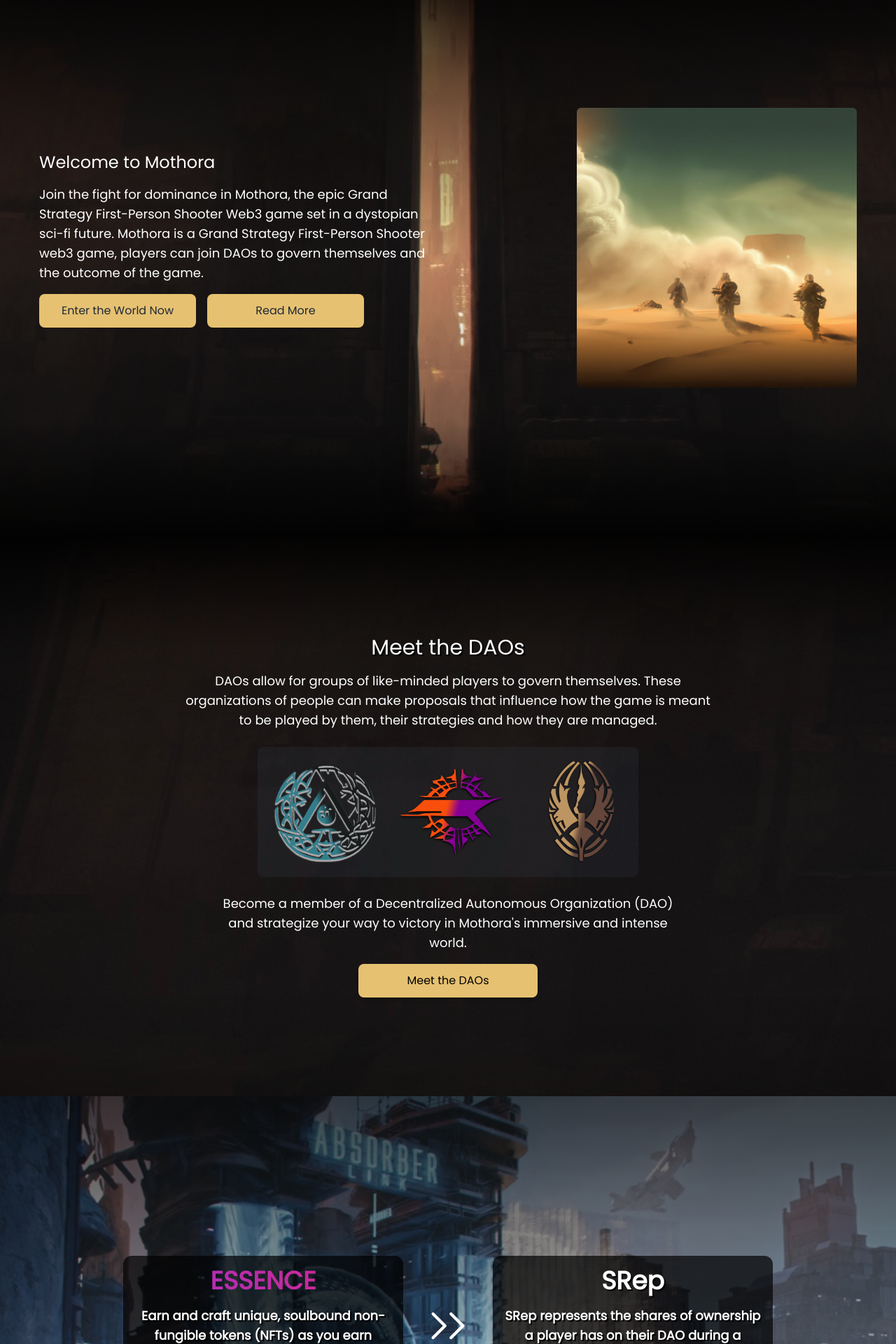
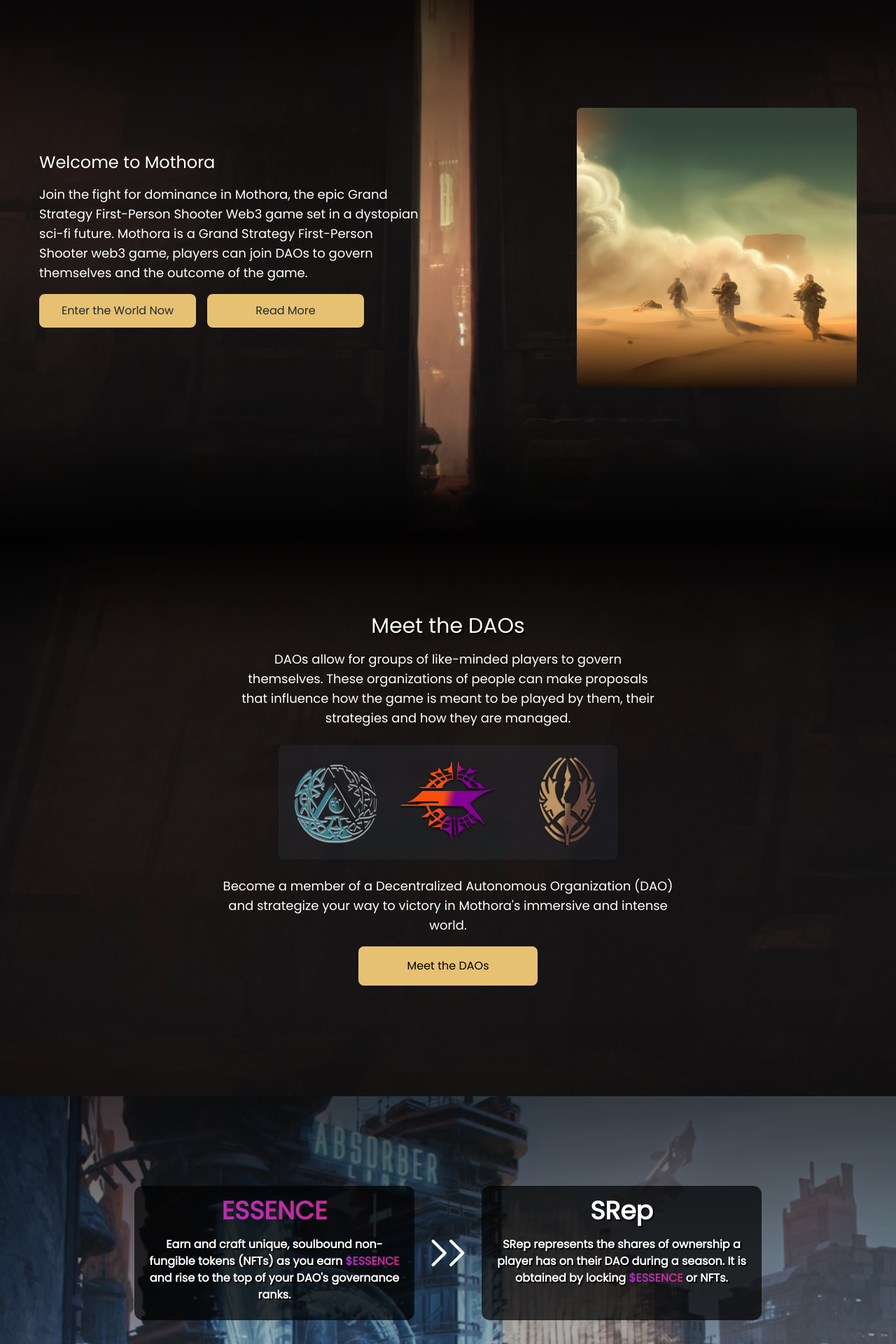
Before and after one commit to Mothora/mothora-landing, a Next.js app: page / in a window 1280 px wide. Shown: the part 834-2754 px from the top of the page at 70% size. Built offline with nearby package versions, Linux system fonts and the light colour scheme.

Commit message:
Mobile Responsiveness

```diff
--- a/src/pages/daos.tsx
+++ b/src/pages/daos.tsx
@@ -22,18 +22,18 @@ export default function Daos() {
   }: DAOSectionProps) => {
     return (
       <div
-        className={`${color} group w-full rounded-xl border border-solid border-slate-700 bg-opacity-20 px-12 py-6 backdrop-blur-md animate-in fade-in slide-in-from-${
+        className={`${color} group w-full rounded-xl border border-solid border-slate-700 bg-opacity-20 py-12 backdrop-blur-md animate-in fade-in md:px-12 md:py-8 slide-in-from-${
           layout == "left" ? "left" : "right"
         }-10 duration-700`}
         id={name}
       >
-        <div className="flex justify-center gap-20 transition-all duration-300 group-hover:scale-105">
+        <div className="flex flex-shrink-0 flex-col items-center justify-center gap-4 transition-all duration-300 group-hover:scale-105 md:flex-row md:gap-20">
           <div
             style={{
               backgroundImage: `url(${image})`,
             }}
-            className={`bg-fill flex h-64 w-64 items-center justify-center rounded-lg bg-center bg-no-repeat shadow-md ${
-              layout == "right" && "order-2"
+            className={`bg-fill flex h-52 w-52 shrink-0 items-center justify-center rounded-lg bg-center bg-no-repeat shadow-md md:h-64 md:w-64 ${
+              layout == "right" && "md:order-2"
             } `}
           >
             <Image
@@ -43,10 +43,10 @@ export default function Daos() {
               height={150}
             />
           </div>
-          <div className="flex w-96 flex-col">
+          <div className="flex w-11/12 flex-col items-center text-center md:w-96 md:items-start md:text-left">
             <h2>{name}</h2>
             <p>{description}</p>
-            <a className="btn mt-6 w-64 text-center" href={link}>
+            <a className="btn mt-6 text-center md:w-64" href={link}>
               Learn More
             </a>
           </div>
@@ -74,11 +74,11 @@ export default function Daos() {
         }}
       ></div>
       <div className="relative pb-40">
-        <div className="flex w-full flex-col items-center gap-4 px-8 pt-24">
-          <div className="flex w-full flex-col items-center justify-center rounded-2xl bg-black bg-opacity-50 px-6 pb-4 text-center backdrop-blur-md animate-in fade-in slide-in-from-top-10 duration-700">
+        <div className="flex w-full flex-col items-center gap-4 px-2 pt-24 md:px-8">
+          <div className="flex w-full flex-col items-center justify-center rounded-2xl bg-black bg-opacity-50 pb-4 text-center backdrop-blur-md animate-in fade-in slide-in-from-top-10 duration-700 md:px-6">
             <h1 className="pb-0">The DAOs</h1>
             <h2>Meet the 3 DAOs</h2>
-            <p className="pb-4">
+            <p className="px-2 pb-4">
               Decentralized Autonomous Organizations, or DAOs, are a critical
               part of Mothora. They allow for groups of like-minded players to
               govern themselves. These organizations of people can make
--- a/src/pages/index.tsx
+++ b/src/pages/index.tsx
@@ -3,7 +3,7 @@ import Header from "@components/header";
 import Link from "next/link";
 import { BsChevronDown } from "react-icons/bs";
 import Image from "next/image";
-import { RxDoubleArrowRight } from "react-icons/rx";
+import { RxDoubleArrowDown, RxDoubleArrowRight } from "react-icons/rx";
 
 export default function Home() {
   return (
@@ -87,16 +87,16 @@ const WelcomeSection = () => {
           url("/images/cdys-walls.jpeg")`,
       }}
     >
-      <div className="flex h-full items-center justify-between px-14 pb-16">
-        <div>
+      <div className="flex h-full flex-col items-center justify-between px-14 pb-16 text-center md:flex-row">
+        <div className="flex flex-col justify-center lg:justify-start lg:text-left">
           <h2>Welcome to Mothora</h2>
-          <p className="max-w-xl">
+          <p className="w-80 lg:w-[550px]">
             Join the fight for dominance in Mothora, the epic Grand Strategy
             First-Person Shooter Web3 game set in a dystopian sci-fi future.
             Mothora is a Grand Strategy First-Person Shooter web3 game, players
             can join DAOs to govern themselves and the outcome of the game.
           </p>
-          <div className="flex gap-4 pt-4">
+          <div className="flex flex-col items-center justify-center gap-4 pt-4 lg:flex-row lg:justify-start">
             <a className="btn w-56 text-center" href="https://app.mothora.xyz">
               Enter the World Now
             </a>
@@ -114,9 +114,16 @@ const WelcomeSection = () => {
           <Image
             src="/images/n1.jpeg"
             alt="Mothora Example"
-            className="rounded-md"
+            className="hidden rounded-md md:block"
             width={400}
             height={400}
+          />
+          <Image
+            src="/images/n1.jpeg"
+            alt="Mothora Example"
+            className="rounded-md md:hidden"
+            width={200}
+            height={200}
           />
         </div>
       </div>
@@ -140,8 +147,10 @@ const DAOSection = () => {
           url("/images/walls-zoom.jpeg")`,
       }}
     >
-      <h2 className="text-shadow text-center text-3xl">Meet the DAOs</h2>
-      <p className="max-w-3xl text-center">
+      <h2 className="text-shadow pt-14 text-center text-3xl md:pt-0">
+        Meet the DAOs
+      </h2>
+      <p className="w-80 text-center lg:w-[600px]">
         DAOs allow for groups of like-minded players to govern themselves. These
         organizations of people can make proposals that influence how the game
         is meant to be played by them, their strategies and how they are
@@ -154,8 +163,8 @@ const DAOSection = () => {
           <Image
             src="/images/daos/sc-logo.png"
             alt="Shadow Council"
-            width="160"
-            height="160"
+            width="130"
+            height="130"
             className="cursor-pointer duration-300 hover:scale-110"
           />
         </Link>
@@ -168,8 +177,8 @@ const DAOSection = () => {
           <Image
             src="/images/daos/eh-logo.png"
             alt="Iron Empire"
-            width="160"
-            height="160"
+            width="150"
+            height="150"
             className="cursor-pointer duration-300 hover:scale-110"
           />
         </a>
@@ -182,8 +191,8 @@ const DAOSection = () => {
           <Image
             src="/images/daos/fed-logo.png"
             alt="The Federation"
-            width="160"
-            height="160"
+            width="140"
+            height="140"
             className="cursor-pointer duration-300 hover:scale-110"
           />
         </a>
@@ -200,6 +209,7 @@ const DAOSection = () => {
         link="/daos"
         type="link"
       />
+      <div className="pb-8"></div>
     </div>
   );
 };
@@ -220,11 +230,12 @@ const EssenceSection = () => {
           url("/images/cdys-essence-2.jpeg")`,
       }}
     >
-      <div className="flex h-full flex-col items-center justify-center gap-2">
-        <div className="mb-6 flex items-center gap-8 px-8">
-          <div className="w-[400px] rounded-xl bg-black bg-opacity-70 px-4 pb-4">
+      <div className="flex h-full flex-col items-center gap-2">
+        <div className="mt-6 flex flex-shrink-0 flex-col items-center gap-4 px-8 lg:mt-32 lg:mb-6 lg:flex-row">
+          {/* First Card */}
+          <div className="h-56 w-[270px] rounded-xl bg-black bg-opacity-70 px-4 pb-4 md:w-[350px] lg:h-48 lg:w-[400px]">
             <h2 className="essence text-center text-4xl">ESSENCE</h2>
-            <p className="max-w-3xl text-center font-bold">
+            <p className="text-center text-sm font-bold md:max-w-3xl md:text-base">
               <span className="text-shadow">
                 Earn and craft unique, soulbound non-fungible tokens (NFTs) as
                 you earn{" "}
@@ -236,11 +247,13 @@ const EssenceSection = () => {
             </p>
           </div>
 
-          <RxDoubleArrowRight size={64} />
+          <RxDoubleArrowRight size={64} className="hidden lg:block" />
+          <RxDoubleArrowDown size={64} className="lg:hidden" />
 
-          <div className="w-[400px] rounded-xl bg-black bg-opacity-70 px-4 pb-4">
+          {/* Second Card */}
+          <div className="h-56 w-[270px] rounded-xl bg-black bg-opacity-70 px-4 pb-4 md:w-[350px] lg:h-48 lg:w-[400px]">
             <h2 className="text-shadow text-center text-4xl font-bold">SRep</h2>
-            <p className="max-w-3xl text-center font-bold">
+            <p className="text-center text-sm font-bold md:max-w-3xl md:text-base">
               <span className="text-shadow">
                 SRep represents the shares of ownership a player has on their
                 DAO during a season. It is obtained by locking{" "}
@@ -304,7 +317,7 @@ const SlideTransitionButton = ({
     );
   };
 
-  const classNames = `group relative my-4 inline-flex w-${w} items-center justify-center rounded-lg overflow-x-hidden bg-mothora-primary px-6 py-3 text-white shadow-md transition animate-in fade-in slide-in-from-bottom-10 duration-700 ease-out`;
+  const classNames = `group relative my-4 inline-flex w-${w} h-14 items-center justify-center rounded-lg overflow-x-hidden bg-mothora-primary px-6 py-3 text-white shadow-md transition animate-in fade-in slide-in-from-bottom-10 duration-700 ease-out`;
   return type === "a" ? (
     <a href={link} className={classNames}>
       <InnerContent />
```
Also changed, not shown: src/components/header.tsx (+49 -19 lines).
